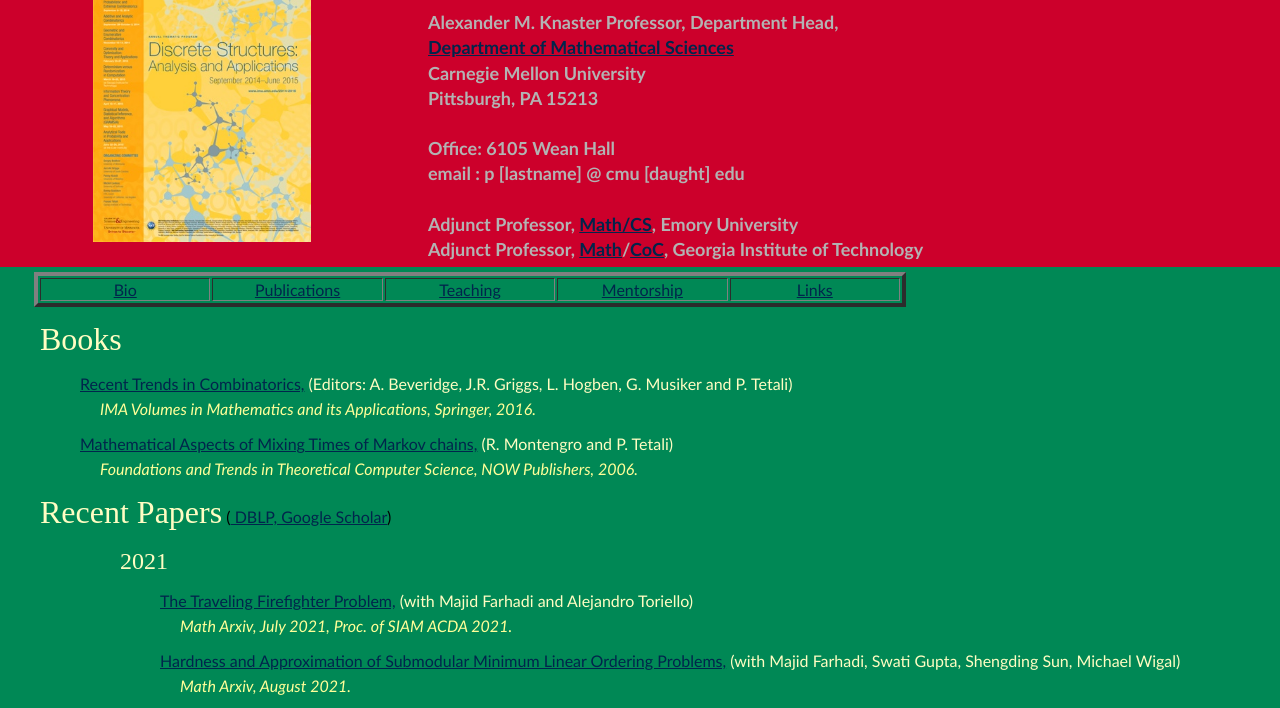
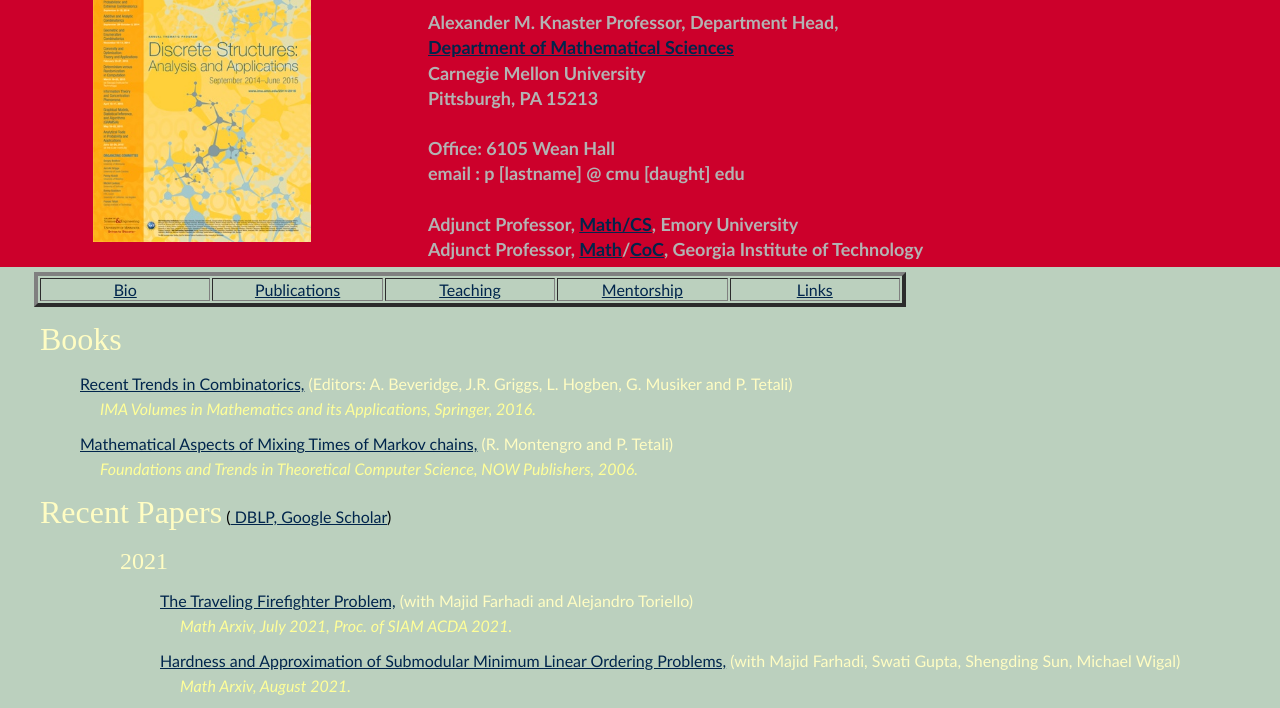
Before and after one commit to tetali/tetali.github.io, a plain HTML site: page pubs.html in a window 1280 px wide. Shown: the part 78-786 px from the top of the page. Drawn offline with Linux system fonts and the light colour scheme.

Commit message:
Palladian Green

```diff
--- a/pubs.html
+++ b/pubs.html
@@ -30,7 +30,7 @@ p.morestatus {
 </style>
   <link type="text/css" rel="stylesheet" href="homepage.css" />
 </head>
-<body style="background-color: #008855; margin: 0;  padding: 0;"
+<body style="background-color: #BBD0BE; margin: 0;  padding: 0;"
 alink="#00254c" link="#00254c" vlink="#00254c">
 <div class="header">
 <div style="top: 40px; left: 32px; width: 340px; height: 234px;" id="PTphotobox">
```
